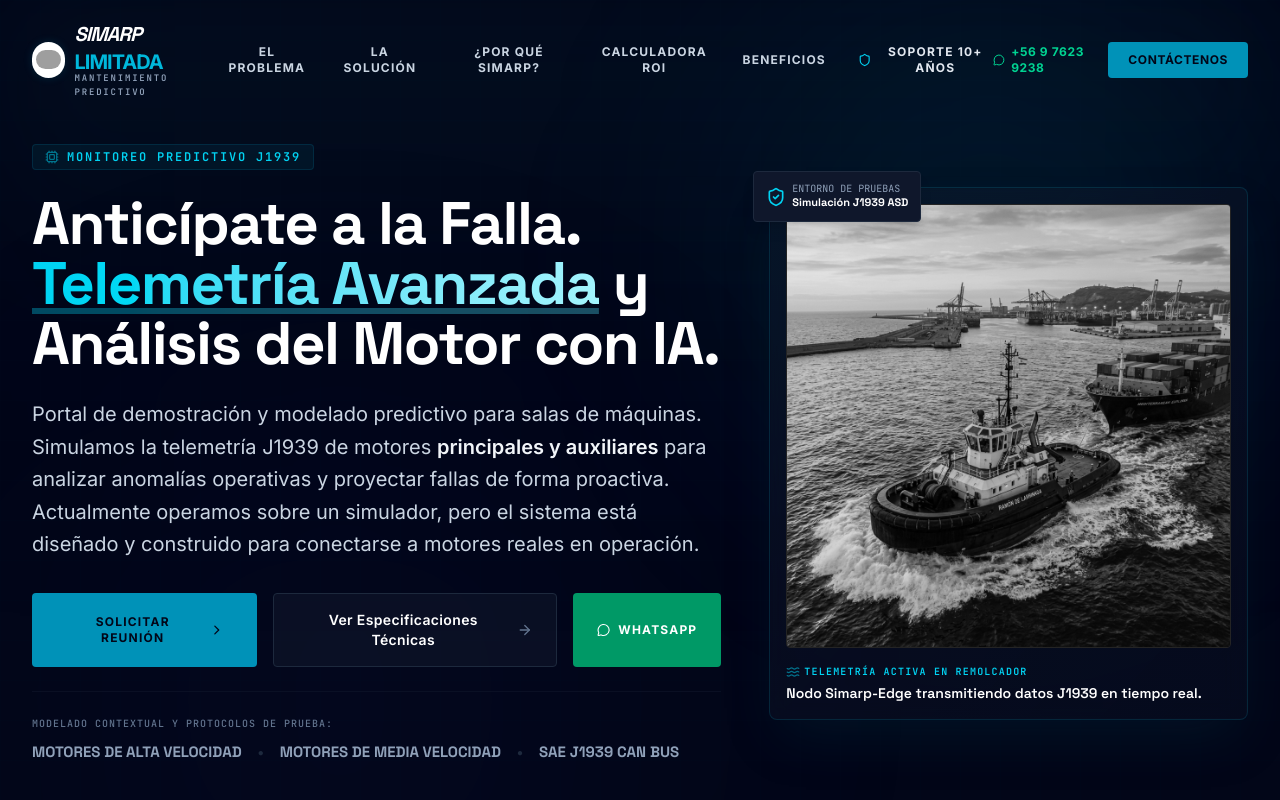
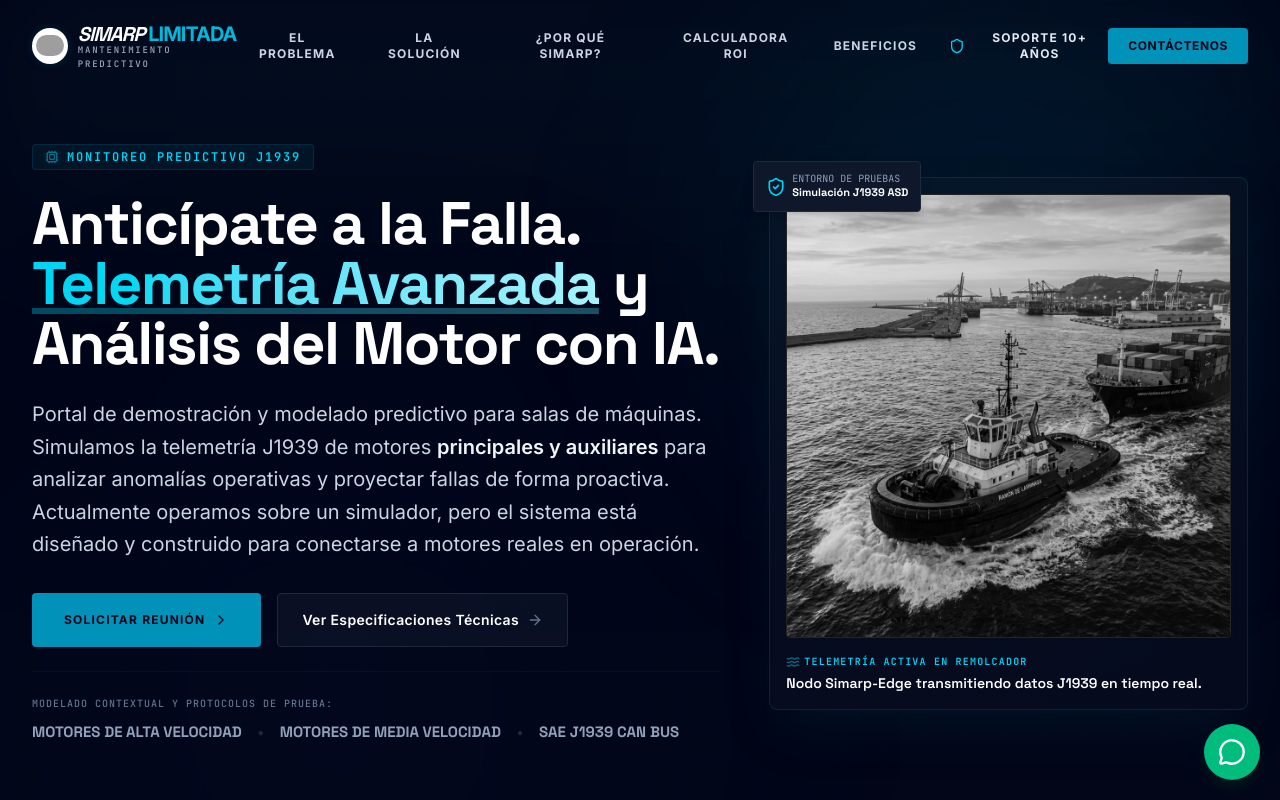
Before and after one commit to alandaf/mant-predictivo-simarp-pagina-inicio, a React (Vite) app: page / in a window 1280 px wide. Shown: the top 800 px of the page. Built offline with nearby package versions, Linux system fonts and the light colour scheme; grey boxes are pictures that could not be loaded.

Commit message:
feat: floating WhatsApp button bottom-right + credit footer
- Boton flotante verde con icono en fixed bottom-5 right-5
- Eliminado WhatsApp de navbar, hero CTAs, footer inline y menu mobile
- Agregado 'Desarrollado por Andres Lands Figueroa' en footer

```diff
--- a/src/App.tsx
+++ b/src/App.tsx
@@ -88,15 +88,6 @@
                 >
                   <span>Ver Especificaciones Técnicas</span>
                   <ArrowRight className="w-4 h-4 text-slate-500" />
-                </a>
-                <a
-                  href="https://wa.me/56976239238"
-                  target="_blank"
-                  rel="noopener noreferrer"
-                  className="bg-emerald-600 hover:bg-emerald-500 text-white px-6 py-4 rounded-sm font-bold tracking-widest text-xs uppercase transition-all duration-150 flex items-center justify-center gap-2"
-                >
-                  <MessageCircle className="w-4 h-4" />
-                  <span>WhatsApp</span>
                 </a>
               </div>
 
@@ -285,19 +276,28 @@
           <div className="flex flex-col md:flex-row justify-between items-center gap-4 pt-8 text-[10px] sm:text-xs text-slate-500 font-mono text-center md:text-left">
             <div>
               &copy; {new Date().getFullYear()} Simarp Limitada. Todos los derechos reservados.
+              <span className="hidden sm:inline"> — </span>
+              <span className="block sm:inline text-slate-600">Desarrollado por Andrés Lands Figueroa</span>
             </div>
             <div className="flex flex-col sm:flex-row gap-2 sm:gap-4 items-center">
               <span>IP67 Certified Hardware</span>
               <span className="hidden sm:inline">•</span>
               <a href="mailto:ventas@simarp.net" className="hover:text-cyan-400 transition-colors">ventas@simarp.net</a>
-              <span className="hidden sm:inline">•</span>
-              <a href="https://wa.me/56976239238" target="_blank" rel="noopener noreferrer" className="hover:text-emerald-400 transition-colors flex items-center gap-1">
-                <MessageCircle className="w-3 h-3 inline" /> +56 9 7623 9238
-              </a>
             </div>
           </div>
         </div>
       </footer>
+
+      {/* Floating WhatsApp Button */}
+      <a
+        href="https://wa.me/56976239238"
+        target="_blank"
+        rel="noopener noreferrer"
+        className="fixed bottom-5 right-5 z-50 bg-emerald-500 hover:bg-emerald-400 text-white p-3.5 rounded-full shadow-lg shadow-emerald-950/40 hover:shadow-emerald-500/20 transition-all duration-200 hover:scale-110"
+        aria-label="Contactar por WhatsApp"
+      >
+        <MessageCircle className="w-7 h-7" />
+      </a>
 
       {/* OVERLAY DEMO MODAL */}
       <AnimatePresence>
--- a/src/components/Navbar.tsx
+++ b/src/components/Navbar.tsx
@@ -1,5 +1,5 @@
 import React, { useState, useEffect } from 'react';
-import { Ship, Menu, X, Shield, PhoneCall, MessageCircle } from 'lucide-react';
+import { Ship, Menu, X, Shield, PhoneCall } from 'lucide-react';
 import { motion, AnimatePresence } from 'motion/react';
 
 interface NavbarProps {
@@ -116,15 +116,6 @@
 
           {/* CTA & Actions */}
           <div className="hidden md:flex items-center space-x-4">
-            <a
-              href="https://wa.me/56976239238"
-              target="_blank"
-              rel="noopener noreferrer"
-              className="flex items-center gap-1.5 text-emerald-400 hover:text-emerald-300 transition-colors duration-150 text-xs font-bold uppercase tracking-wider"
-            >
-              <MessageCircle className="w-4 h-4" />
-              <span>+56 9 7623 9238</span>
-            </a>
             <button
               type="button"
               onClick={onContactClick}
@@ -194,17 +185,7 @@
             >
               Soporte Marítimo
             </button>
-            <div className="pt-4 border-t border-slate-900 space-y-2">
-              <a
-                href="https://wa.me/56976239238"
-                target="_blank"
-                rel="noopener noreferrer"
-                className="flex items-center gap-2 px-3 py-2.5 rounded-md text-base font-medium text-emerald-400 hover:text-emerald-300 hover:bg-slate-900"
-                onClick={() => setIsOpen(false)}
-              >
-                <MessageCircle className="w-5 h-5" />
-                WhatsApp +56 9 7623 9238
-              </a>
+            <div className="pt-4 border-t border-slate-900">
               <button
                 onClick={() => {
                   setIsOpen(false);
```
Also changed, not shown: 5 other files (tests, documents, lock files or other folders).
